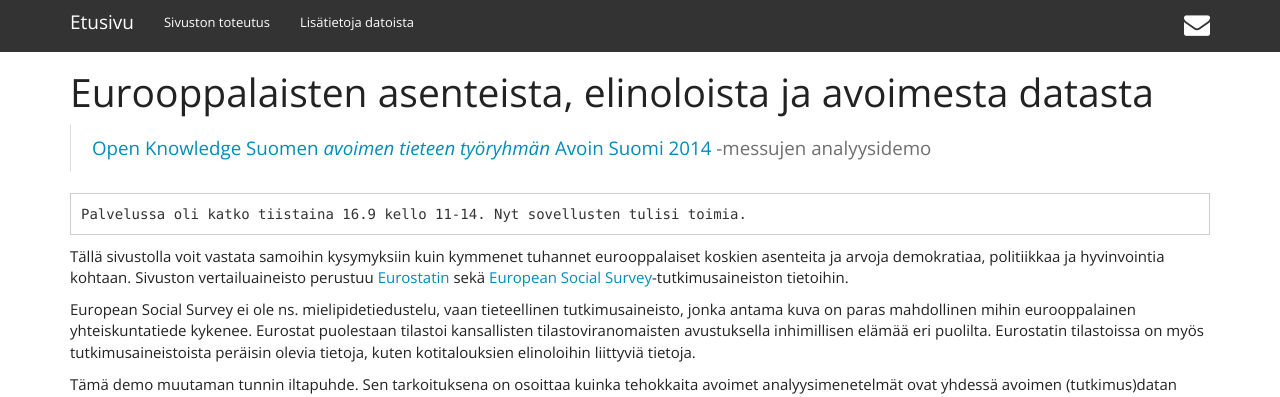
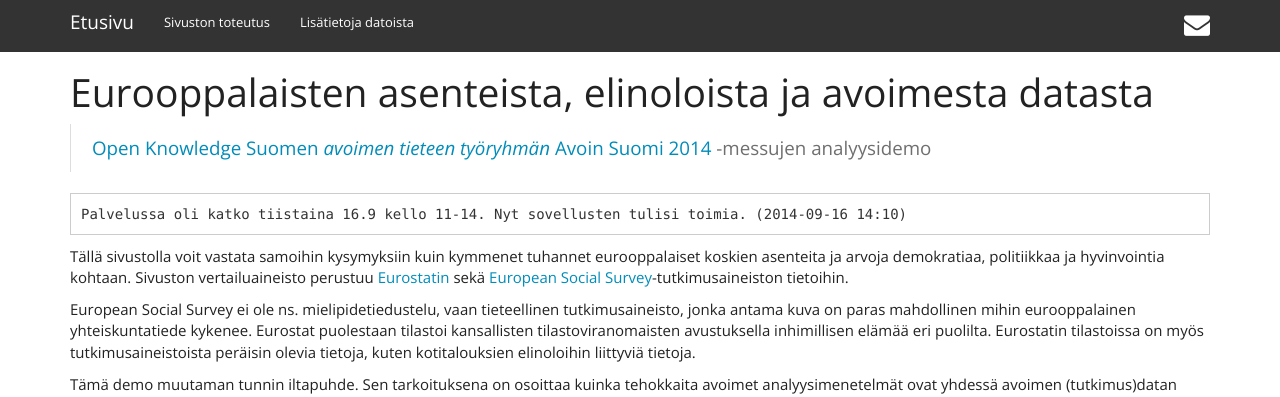
Before and after one commit to okffi-science/avoin-suomi-2014, a Jekyll site: the page built from index.md, in a window 1280 px wide and 900 px high. Shown: the top 397 px of the window. Built offline with Jekyll 4.4.1, drawn with Linux system fonts in a browser that asks for light colours; nearby versions of some CDN libraries; Markdown is read by kramdown in place of the engine named in the settings.

Commit message:
tekstin etusivulle2

```diff
--- a/index.md
+++ b/index.md
@@ -9,7 +9,7 @@ title: Eurooppalaisten asenteista, elinoloista ja avoimesta datasta
 >[Open Knowledge Suomen](http://fi.okfn.org/) [*avoimen tieteen työryhmän*](http://fi.okfn.org/wg/openscience/) [Avoin Suomi 2014](http://avoinsuomi2014.fi/) -messujen analyysidemo
 
 
-    Palvelussa oli katko tiistaina 16.9 kello 11-14. Nyt sovellusten tulisi toimia.
+    Palvelussa oli katko tiistaina 16.9 kello 11-14. Nyt sovellusten tulisi toimia. (2014-09-16 14:10)
 
 
 Tällä sivustolla voit vastata samoihin kysymyksiin kuin kymmenet tuhannet eurooppalaiset koskien asenteita ja arvoja demokratiaa, politiikkaa ja hyvinvointia kohtaan. Sivuston vertailuaineisto perustuu [Eurostatin](http://epp.eurostat.ec.europa.eu/portal/page/portal/eurostat/home) sekä [European Social Survey](http://www.europeansocialsurvey.org/)-tutkimusaineiston tietoihin.
```
